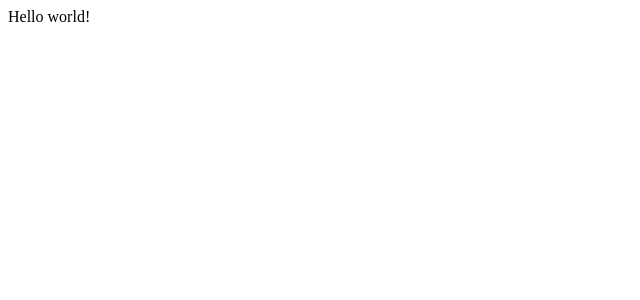
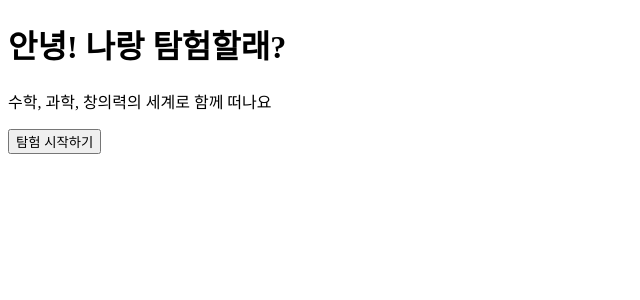
Before and after one commit to ckddus1130/nature-adventure, a Next.js app: page / in a window 1280 px wide. Shown: the top 300 px of the page, without its empty margins (0-640 px from the left). Built offline with nearby package versions, Linux system fonts and the light colour scheme.

Commit message:
add: IntroScreen 추가

```diff
--- a/src/app/page.tsx
+++ b/src/app/page.tsx
@@ -1,8 +1,13 @@
+'use client'
+import IntroScreen from '@/components/intro/IntroScreen'
+import { useAppStore } from '@/store/useAppStore'
 
 export default function Home() {
+  const phase = useAppStore(s => s.phase)
+
   return (
-    <div className="flex flex-col flex-1 items-center justify-center bg-zinc-50 font-sans dark:bg-black">
-        Hello world!
-    </div>
-  );
+    <main>
+      {(phase === 'loading' || phase === 'intro') && <IntroScreen />}
+    </main>
+  )
 }
--- /dev/null
+++ b/src/components/intro/IntroScreen.tsx
@@ -0,0 +1,46 @@
+'use client'
+import { useEffect, useState } from 'react'
+import { useAppStore } from '@/store/useAppStore'
+
+export default function IntroScreen() {
+  const [progress, setProgress] = useState(0)
+  const setPhase = useAppStore(s => s.setPhase)
+
+  useEffect(() => {
+    // R3F useProgress로 실제 에셋 로딩 퍼센트 받아오는 부분
+    // 여기선 시뮬레이션
+    const timer = setInterval(() => {
+      setProgress(prev => {
+        if (prev >= 100) {
+          clearInterval(timer)
+          setTimeout(() => setPhase('intro'), 500) // 완료 후 0.5초 뒤 전환
+          return 100
+        }
+        return prev + Math.random() * 10
+      })
+    }, 150)
+    return () => clearInterval(timer)
+  }, [])
+
+  if (progress < 100) {
+    return (
+      <div className="intro-loading">
+        <div className="spinner" />
+        <p>탐험을 준비하고 있어요</p>
+        <span>{Math.floor(progress)}%</span>
+      </div>
+    )
+  }
+
+  return (
+    <div className="intro-landing">
+      {/* TODO: Next Image Tag 사용, 2. 원숭이 이미지(3D 모델링) */}
+      {/* <img src="/characters/monkey.png" alt="원숭이" className="float" /> */}
+      <h1>안녕! 나랑 탐험할래?</h1>
+      <p>수학, 과학, 창의력의 세계로 함께 떠나요</p>
+      <button onClick={() => setPhase('character-select')}>
+        탐험 시작하기
+      </button>
+    </div>
+  )
+}
```
Also changed, not shown: src/components/intro/LoadingBar.tsx (added), src/store/useAppStore.tsx (renamed from src/app/store/useAppStore.tsx).
